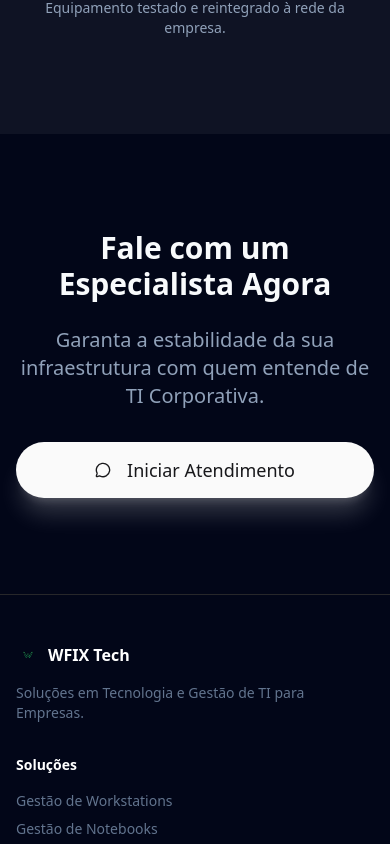
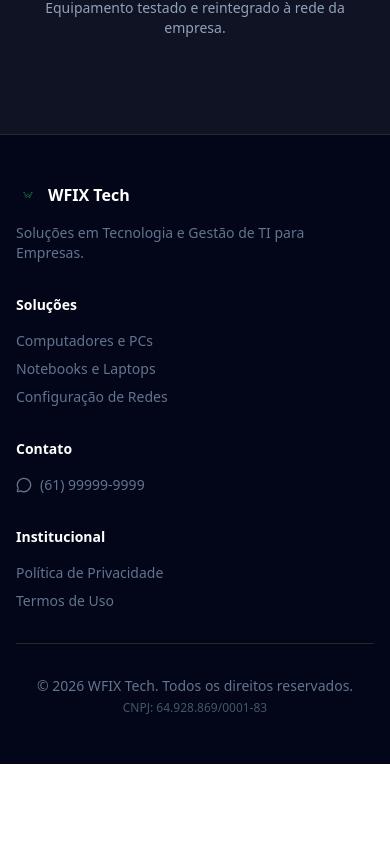
Before and after one commit to wheslancardoso/wtechprot, a Next.js app: page / in a window 390 px wide. Shown: the part 9760-10604 px from the top of the page. After the commit the page ends 10524 px from the top, so only its background shows below. Built offline with nearby package versions, Linux system fonts and the light colour scheme; no server answers.

Commit message:
chore(landing): remove CTA footer redundante e moderniza links

```diff
--- a/src/app/page.tsx
+++ b/src/app/page.tsx
@@ -522,23 +522,7 @@ j=d.createElement(s),dl=l!='dataLayer'?'&l='+l:'';j.async=true;j.src=
           </div>
         </section>
 
-        {/* CTA FINAL */}
-        <section className="py-24 text-center">
-          <div className="container mx-auto px-4">
-            <h2 className="text-3xl md:text-4xl font-bold mb-6">Fale com um Especialista Agora</h2>
-            <p className="text-xl text-slate-400 mb-8 max-w-2xl mx-auto">
-              Garanta a estabilidade da sua infraestrutura com quem entende de TI Corporativa.
-            </p>
-            <div className="flex flex-col sm:flex-row items-center justify-center gap-4">
-              <Button size="lg" className="h-14 px-8 text-lg rounded-full w-full sm:w-auto shadow-xl shadow-primary/20" asChild>
-                <Link href={whatsappLink} target="_blank" id="cta-whatsapp-footer">
-                  <MessageCircle className="mr-2 h-5 w-5" />
-                  Iniciar Atendimento
-                </Link>
-              </Button>
-            </div>
-          </div>
-        </section>
+
 
       </main>
 
@@ -559,9 +543,9 @@ j=d.createElement(s),dl=l!='dataLayer'?'&l='+l:'';j.async=true;j.src=
             <div>
               <h4 className="font-bold text-white mb-4">Soluções</h4>
               <ul className="space-y-2">
-                <li><a href="#" className="hover:text-primary">Gestão de Workstations</a></li>
-                <li><a href="#" className="hover:text-primary">Gestão de Notebooks</a></li>
-                <li><a href="#" className="hover:text-primary">Infraestrutura de Redes</a></li>
+                <li><a href="#solucoes" className="hover:text-primary">Computadores e PCs</a></li>
+                <li><a href="#solucoes" className="hover:text-primary">Notebooks e Laptops</a></li>
+                <li><a href="#solucoes" className="hover:text-primary">Configuração de Redes</a></li>
               </ul>
             </div>
 
```
